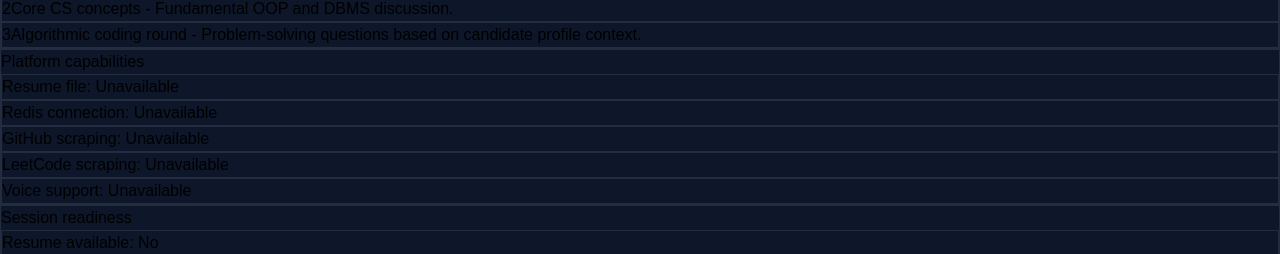
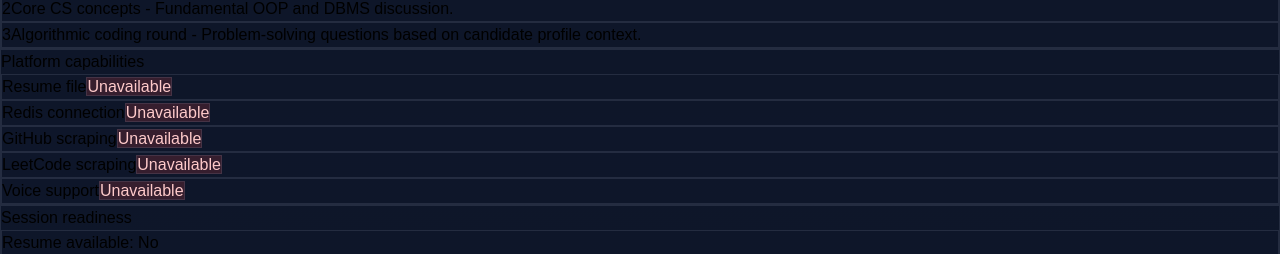
Before and after one commit to anshshukla2533/Asses.ai, a React (Vite) app in the folder client/: page / in a window 1280 px wide. Shown: the part 369-623 px from the top of the page. Built offline with nearby package versions, Linux system fonts and the light colour scheme; no server answers.

Commit message:
feat: improve capability status display on dashboard

```diff
--- a/client/src/App.jsx
+++ b/client/src/App.jsx
@@ -186,8 +186,11 @@
             <h2 className="text-2xl font-semibold text-white">Platform capabilities</h2>
             <div className="mt-4 space-y-3">
               {capabilityItems.map((item) => (
-                <div key={item.label} className="list-row rounded-2xl px-4 py-3 text-slate-200">
-                  {item.label}: {loading ? 'Checking...' : item.value ? 'Available' : 'Unavailable'}
+                <div key={item.label} className="list-row flex items-center justify-between gap-3 rounded-2xl px-4 py-3 text-slate-200">
+                  <span>{item.label}</span>
+                  <span className={`status-pill px-3 py-1 text-sm font-semibold ${loading ? 'status-pill-offline' : item.value ? 'status-pill-ok' : 'status-pill-offline'}`}>
+                    {loading ? 'Checking...' : item.value ? 'Available' : 'Unavailable'}
+                  </span>
                 </div>
               ))}
             </div>
```
